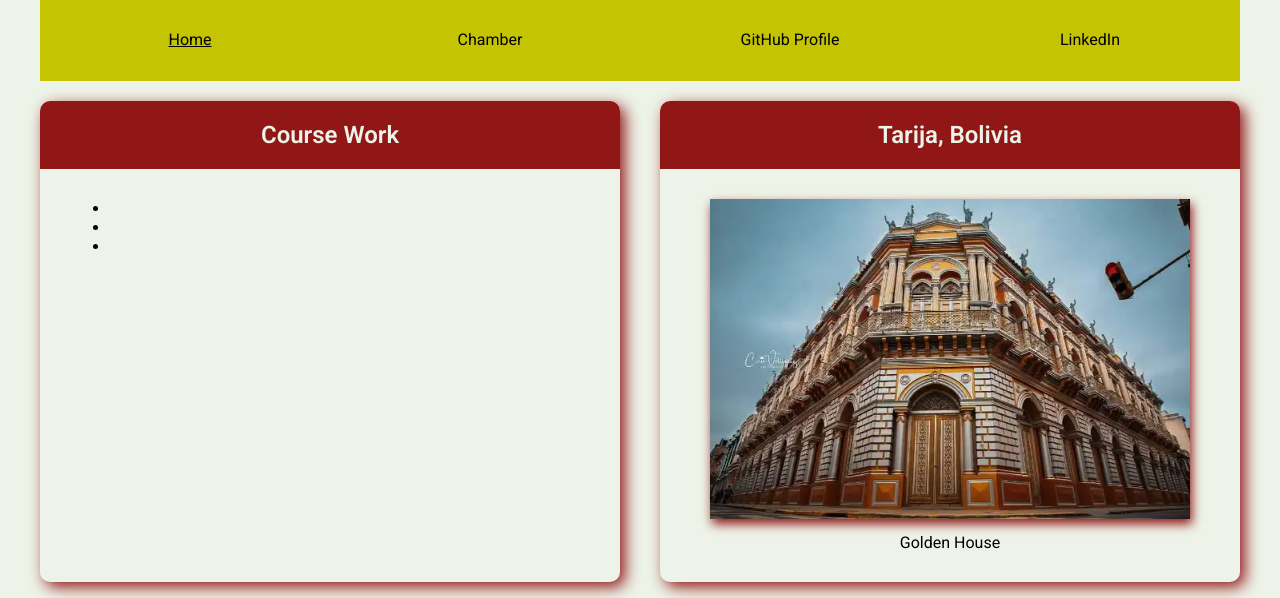
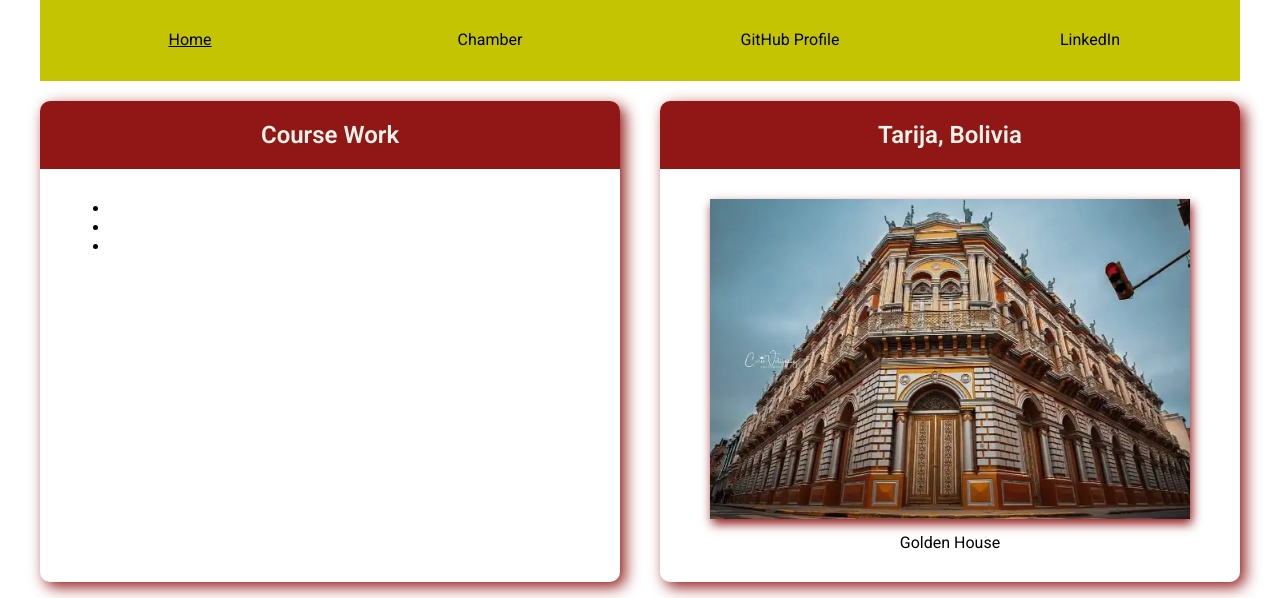
Before and after one commit to reginmund9/wdd231, a plain HTML site: page index.html in a window 1280 px wide. Shown: the part 202-800 px from the top of the page. Drawn offline with Linux system fonts and the light colour scheme.

Commit message:
w5-style

```diff
--- a/styles/base.css
+++ b/styles/base.css
@@ -3,7 +3,7 @@
 
     --primary-color: rgb(145, 23, 23);
     --secondary-color: rgb(196, 196, 2);
-    --background-color: rgb(237, 243, 232);
+    --background-color: white;
     --text-color: rgb(237, 243, 232);
     --text-color-dark: black;
 }
```
